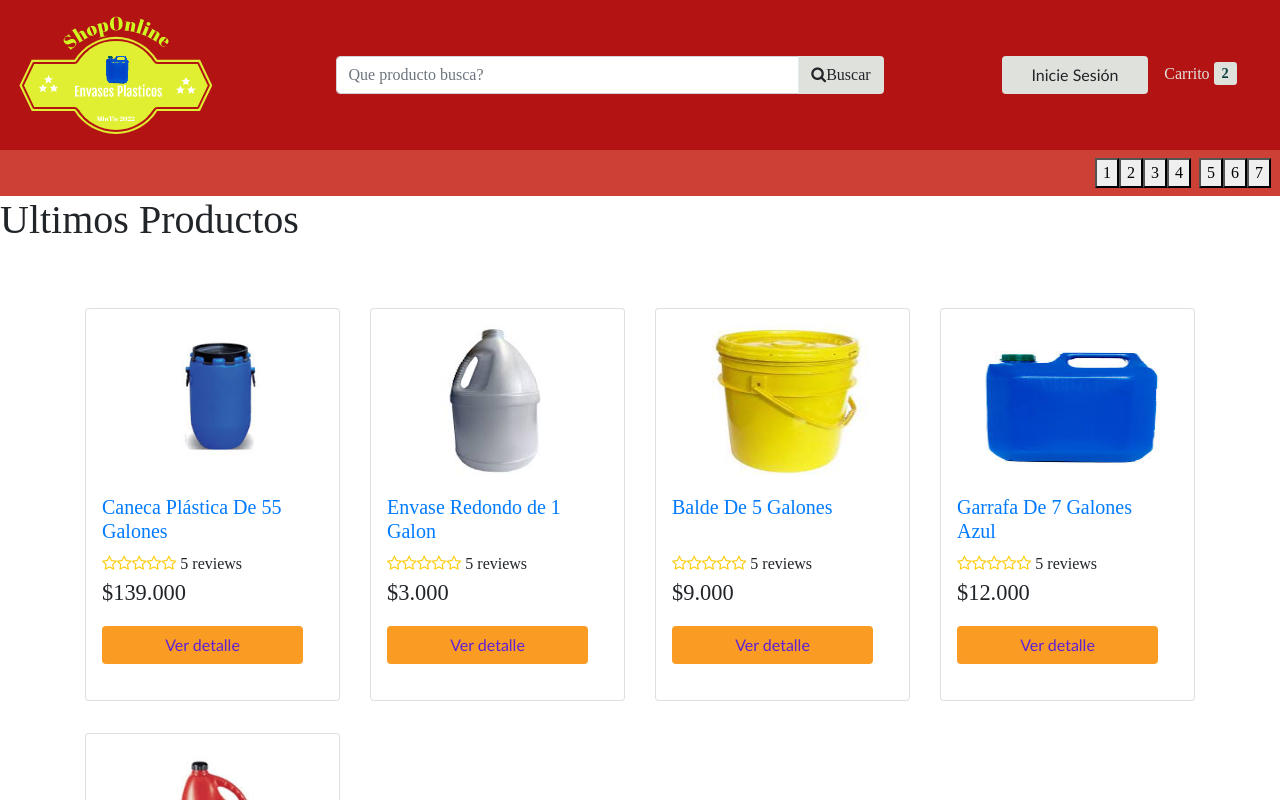
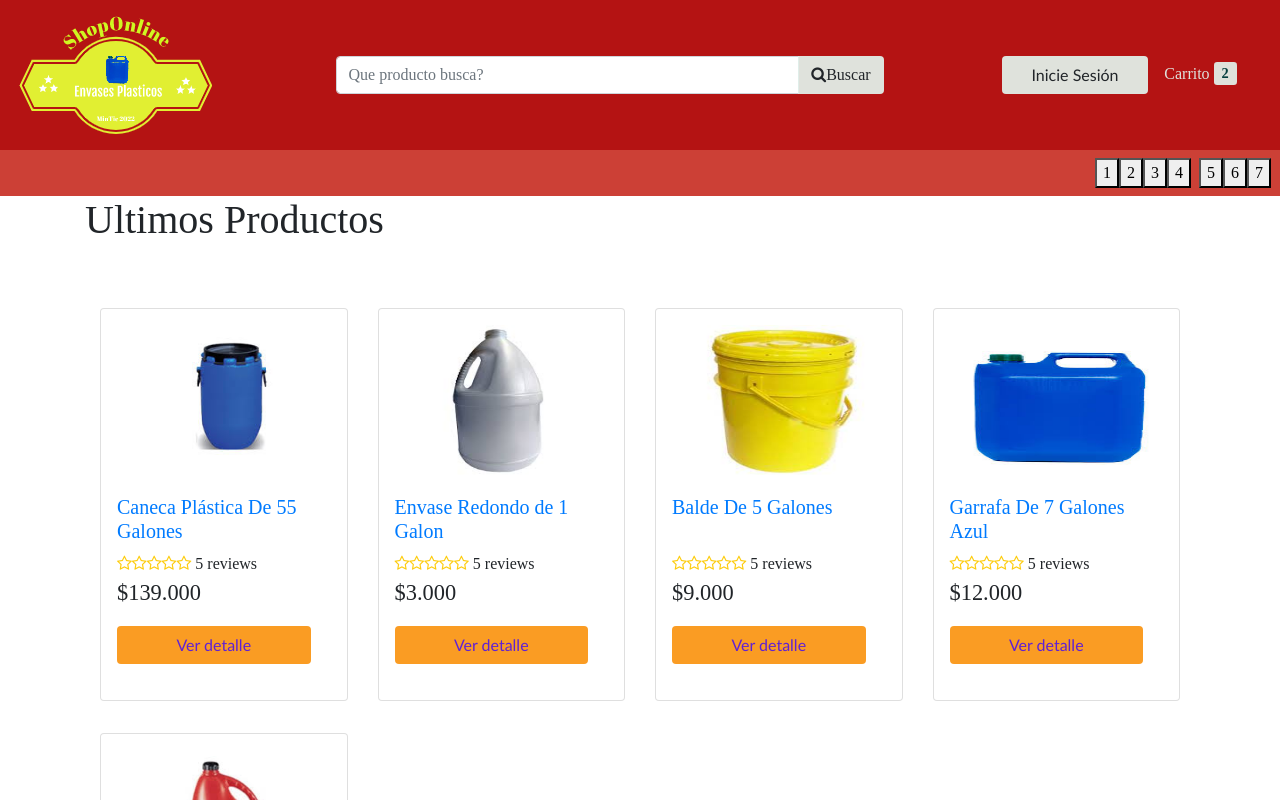
Before and after one commit to carivantelva/proyecCiclo4, a React (Create React App) app in the folder front/: page / in a window 1280 px wide. Built offline with nearby package versions, Linux system fonts and the light colour scheme; no server answers; a web font is replaced by a local one.

Commit message:
se arregla problema de home
se arregla problema del home.js y queda funcionando ok, hasta antes de la clase jueves

```diff
--- a/front/package.json
+++ b/front/package.json
@@ -44,7 +44,7 @@
       "last 1 firefox version",
       "last 1 safari version"
     ]
-  }
-
+  },
+  "proxy":"http://localhost:4000"
 
 }
--- a/front/public/index.html
+++ b/front/public/index.html
@@ -4,7 +4,7 @@
 <head>
 
   <meta charset="utf-8" />
-  <link rel="icon" href="%PUBLIC_URL%/favicon.ico" />
+  <link rel="icon" href="%PUBLIC_URL% images/favicon.ico" />
   <meta name="viewport" content="width=device-width, initial-scale=1" />
   <meta name="theme-color" content="#000000" />
   <meta name="description" content="Sitio web de la tienda virtual ShopOnline" />
--- a/front/src/App.js
+++ b/front/src/App.js
@@ -2,20 +2,25 @@ import './App.css';
 import React from 'react';
 import Header from './components/layout/Header';
 import { Footer } from './components/layout/Footer';
-import { Usuarios } from './components/Usuarios';
-import { Home } from './components/Home';
+import Home from './components/Home';
+//Router traido desde react-router-dom (no confundir con el de express)
+import { BrowserRouter as Router, Route, Routes } from 'react-router-dom';
 
 
 function App() {
   return (
+    <Router>
     <div className="App">
         <Header />
-
-        <Home/>
-
-        <Usuarios/>
+        <div className='container container-fluid'>
+          <Routes>
+            <Route path="/" element={<Home />}/>
+            <Route path="/Home" element={<Home />}/>
+          </Routes>
+        </div>
         <Footer />
     </div>
+    </Router>
   );
 }
 
--- a/front/src/components/Home.js
+++ b/front/src/components/Home.js
@@ -1,12 +1,25 @@
 import React from 'react'
 import MetaData from './layout/MetaData'
+import {useDispatch} from 'react-redux'
+import {getProducts} from '../actions/productActions'
+import {useEffect} from 'react';
+
 
 export const Home = () => {
+    const dispatch = useDispatch();
+    useEffect(() => {
+        dispatch(getProducts());
+    }, [dispatch]);
+
+
     return (
+
+
 
         <fragment>
             <MetaData title="Lo mejor de envases plasticos"></MetaData>
             <h1 id="encabezado_productos">Ultimos Productos</h1>
+
             <section id='productos' className='container mt-5'>
                 <div className='row'>
                     {/*Producto 1*/}
@@ -105,15 +118,9 @@ export const Home = () => {
                             </div>
                         </div>
                     </div>
-
-
-
-
-
-
-
                 </div>
             </section>
         </fragment>
     )
 }
+export default Home
--- a/front/src/reducer/productReducer.js
+++ b/front/src/reducer/productReducer.js
@@ -3,7 +3,8 @@ import { ALL_PRODUCTS_REQUEST,
     ALL_PRODUCTS_FAIL,
     CLEAR_ERRORS} from "../constants/productConstants";
 
-export const productsReducer = (state ={ products: []}, action)=>{
+
+    export const productsReducer=(state ={products:[]}, action)=>{
     switch(action.type){
         case ALL_PRODUCTS_REQUEST:
             return{
```
